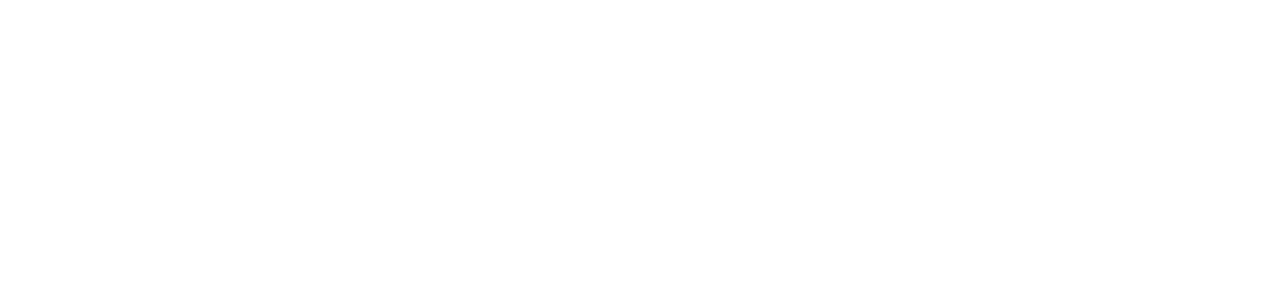
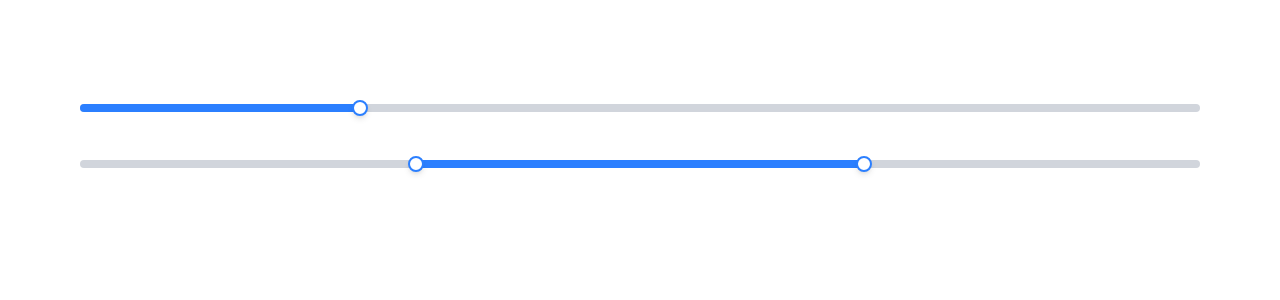
Before and after one commit to ahmad-666/react-framework, a Next.js app: page /test in a window 1280 px wide. Shown: the top 300 px of the page. Built offline with nearby package versions, Linux system fonts and the light colour scheme.

Commit message:
feat: update Draggable with better code + add basic slider

```diff
--- a/src/app/test/page.tsx
+++ b/src/app/test/page.tsx
@@ -2,11 +2,14 @@
 
 import { useState, useRef, useEffect } from 'react';
 import Container from '@/components/Container';
+import SliderExample from '@/components/Slider/example';
 
 const TestPage = () => {
     return (
         <div>
-            <Container className='m-20 !overflow-visible'></Container>
+            <Container className='m-20 !overflow-visible'>
+                <SliderExample />
+            </Container>
         </div>
     );
 };
--- a/src/components/Draggable/example.tsx
+++ b/src/components/Draggable/example.tsx
@@ -5,7 +5,7 @@
         <div>
             <Draggable
                 free={false}
-                speed={1.5}
+                speed={0.75}
                 transitionDuration={500}
                 wrapperClassName='!gap-10'
                 className='border border-orange-500 p-10'
--- a/src/components/Draggable/index.tsx
+++ b/src/components/Draggable/index.tsx
@@ -1,9 +1,12 @@
 'use client';
 
-import { useRef, useState, useEffect, type ReactNode, type MouseEvent, type TouchEvent } from 'react';
+import { useRef, useState, useEffect, useCallback, type ReactNode } from 'react';
 
 type Props = {
-    /** control drag speed */
+    /** control drag speed
+     *
+     *  use lower that 1 values for applying threshold on start/end
+     * */
     speed?: number;
     /** in ms for snap transition */
     transitionDuration?: number;
@@ -15,7 +18,7 @@
 };
 
 export default function Draggable({
-    speed = 1,
+    speed = 0.75,
     transitionDuration = 150,
     free = false,
     children,
@@ -31,18 +34,21 @@
     const startPos = useRef(0);
     const endPos = useRef(0);
 
-    const startHandler = (e: MouseEvent | TouchEvent) => {
+    const startHandler = (e: React.MouseEvent | React.TouchEvent) => {
         setIsDragging(true);
         const { clientX } = 'touches' in e ? e.touches[0] : e;
         startPos.current = clientX - containerBounds.current.left;
     };
-    const moveHandler = (e: MouseEvent | TouchEvent) => {
-        if (!isDragging) return;
-        const { clientX } = 'touches' in e ? e.touches[0] : e;
-        const movement = endPos.current + (clientX - containerBounds.current.left - startPos.current) * speed; //for prevent any jump effect we should start from previous end position
-        wrapper.current.style.transform = `translate(${movement}px,0px)`;
-    };
-    const endHandler = () => {
+    const moveHandler = useCallback(
+        (e: MouseEvent | TouchEvent) => {
+            if (!isDragging) return;
+            const { clientX } = 'touches' in e ? e.touches[0] : e;
+            const movement = endPos.current + (clientX - containerBounds.current.left - startPos.current) * speed; //for prevent any jump effect we should start from previous end position
+            wrapper.current.style.transform = `translate(${movement}px,0px)`;
+        },
+        [isDragging, speed]
+    );
+    const endHandler = useCallback(() => {
         setIsDragging(false);
         const styles = getComputedStyle(wrapper.current);
         const matrix = new DOMMatrixReadOnly(styles.transform);
@@ -62,7 +68,7 @@
         setTimeout(() => {
             wrapper.current.style.transition = '';
         }, transitionDuration);
-    };
+    }, [free, transitionDuration]);
     useEffect(() => {
         const ro = new ResizeObserver(() => {
             const containerElm = container.current;
@@ -84,17 +90,28 @@
             ro.disconnect();
         };
     }, []);
+    useEffect(() => {
+        //* We use onMouseDown/onTouchStart on container element for find out that we are dragging
+        //* We use onMouseMove/onTouchMove/onMouseUp/onTouchEnd on window element because user can still drag even outside of container.
+        if (isDragging) {
+            window.addEventListener('mousemove', moveHandler);
+            window.addEventListener('touchmove', moveHandler);
+            window.addEventListener('mouseup', endHandler);
+            window.addEventListener('touchend', endHandler);
+        }
+        return () => {
+            window.removeEventListener('mousemove', moveHandler);
+            window.removeEventListener('touchmove', moveHandler);
+            window.removeEventListener('mouseup', endHandler);
+            window.removeEventListener('touchend', endHandler);
+        };
+    }, [isDragging, moveHandler, endHandler]);
 
     return (
         <div
             ref={container}
             onMouseDown={startHandler}
             onTouchStart={startHandler}
-            onMouseMove={moveHandler}
-            onTouchMove={moveHandler}
-            onMouseUp={endHandler}
-            onMouseLeave={endHandler}
-            onTouchEnd={endHandler}
             className={`overflow-hidden select-none ${isDragging ? 'cursor-grabbing' : 'cursor-grab'} ${className}`}
         >
             <div ref={wrapper} className={`flex flex-nowrap gap-6 [&>*]:shrink-0 ${wrapperClassName}`}>
--- /dev/null
+++ b/src/components/Slider/example.tsx
@@ -0,0 +1,24 @@
+import React from 'react';
+import Slider from '.';
+
+export default function SliderExample() {
+    return (
+        <div>
+            <Slider
+                min={0}
+                max={100}
+                step={1}
+                values={[25]} // Single thumb
+                onChange={(v) => console.log('Single:', v)}
+            />
+
+            <Slider
+                min={0}
+                max={100}
+                step={1}
+                values={[30, 70]} // Double thumbs
+                onChange={(v) => console.log('Double:', v)}
+            />
+        </div>
+    );
+}
--- /dev/null
+++ b/src/components/Slider/index.tsx
@@ -0,0 +1,85 @@
+'use client';
+
+import React, { useRef, useState, useEffect } from 'react';
+
+export default function Slider({
+    min = 0,
+    max = 100,
+    step = 1,
+    values = [20, 80], // [oneThumb] or [leftThumb, rightThumb]
+    onChange
+}) {
+    const trackRef = useRef(null);
+    const [thumbs, setThumbs] = useState(values);
+    const [dragging, setDragging] = useState(null); // 0 or 1
+
+    useEffect(() => {
+        setThumbs(values);
+    }, [values]);
+
+    const percent = (val) => ((val - min) / (max - min)) * 100;
+
+    const getValueFromPosition = (clientX) => {
+        const rect = trackRef.current.getBoundingClientRect();
+        const percent = (clientX - rect.left) / rect.width;
+        const rawValue = min + percent * (max - min);
+        return Math.min(max, Math.max(min, Math.round(rawValue / step) * step));
+    };
+
+    const handleMouseMove = (e) => {
+        if (dragging === null) return;
+        const newValue = getValueFromPosition(e.clientX);
+        setThumbs((prev) => {
+            const updated = [...prev];
+            updated[dragging] = newValue;
+
+            if (updated.length === 2) {
+                if (dragging === 0 && updated[0] > updated[1]) updated[0] = updated[1];
+                if (dragging === 1 && updated[1] < updated[0]) updated[1] = updated[0];
+            }
+
+            onChange?.(updated);
+            return updated;
+        });
+    };
+
+    const handleMouseUp = () => setDragging(null);
+
+    useEffect(() => {
+        if (dragging !== null) {
+            window.addEventListener('mousemove', handleMouseMove);
+            window.addEventListener('mouseup', handleMouseUp);
+        } else {
+            window.removeEventListener('mousemove', handleMouseMove);
+            window.removeEventListener('mouseup', handleMouseUp);
+        }
+        return () => {
+            window.removeEventListener('mousemove', handleMouseMove);
+            window.removeEventListener('mouseup', handleMouseUp);
+        };
+    }, [dragging]);
+
+    return (
+        <div className='w-full px-4 py-6'>
+            <div ref={trackRef} className='relative h-2 rounded-full bg-gray-300'>
+                {/* Range Highlight */}
+                <div
+                    className='absolute h-full rounded-full bg-blue-500'
+                    style={{
+                        left: `${percent(thumbs.length === 2 ? thumbs[0] : min)}%`,
+                        width: `${thumbs.length === 2 ? percent(thumbs[1]) - percent(thumbs[0]) : percent(thumbs[0])}%`
+                    }}
+                />
+                {/* Thumbs */}
+                {thumbs.map((val, i) => (
+                    <div
+                        key={i}
+                        className='absolute top-1/2 z-10 h-4 w-4 -translate-x-1/2 -translate-y-1/2 transform cursor-pointer rounded-full border-2 border-blue-500 bg-white shadow-md'
+                        style={{ left: `${percent(val)}%` }}
+                        onMouseDown={() => setDragging(i)}
+                    />
+                ))}
+            </div>
+        </div>
+    );
+}
```
